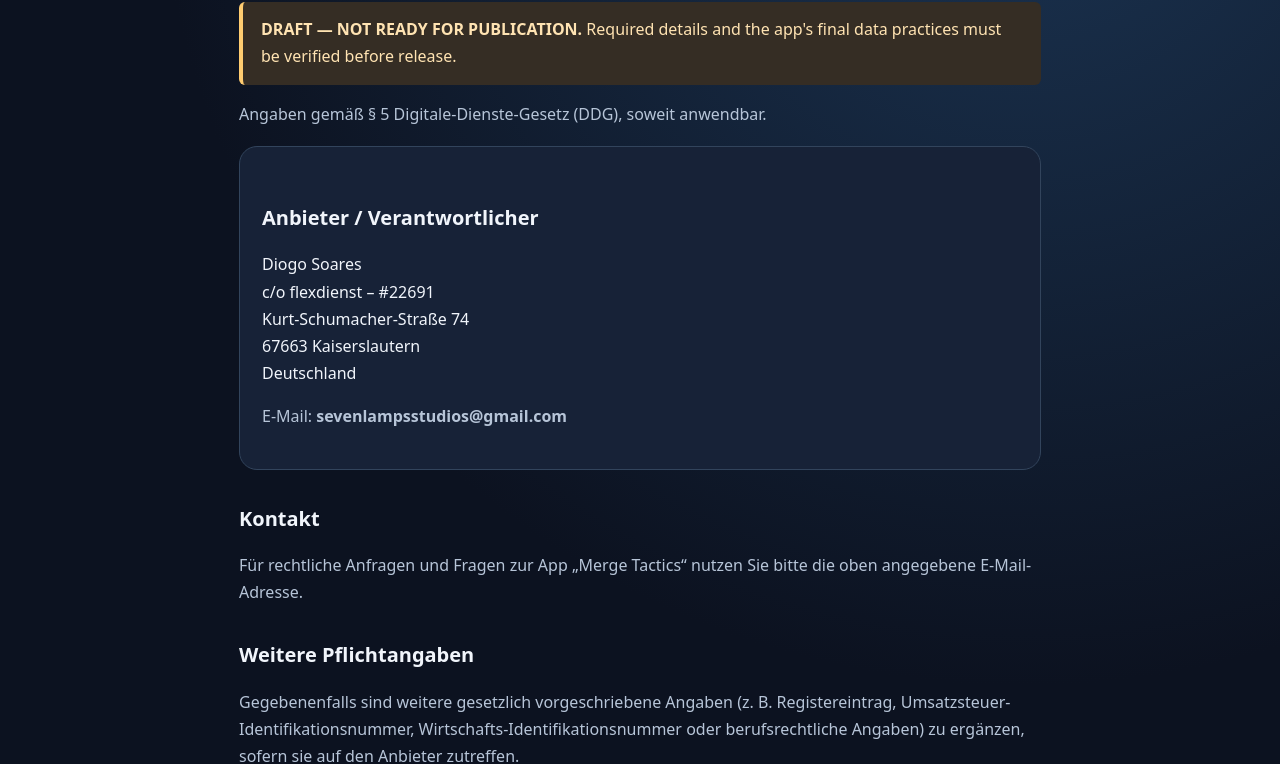
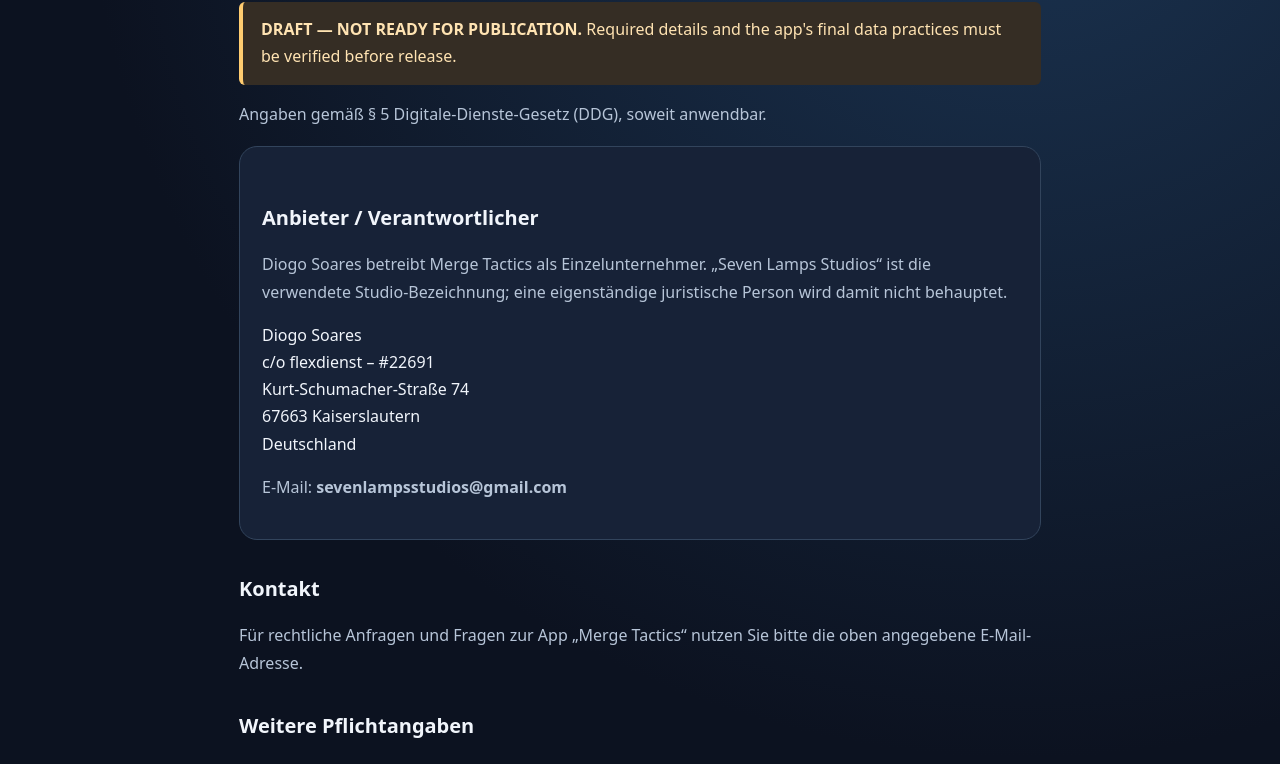
Before and after one commit to Vingator/merge-tactics-legal, a plain HTML site: page impressum.html in a window 1280 px wide. Shown: the part 184-948 px from the top of the page. Drawn offline with Linux system fonts and the light colour scheme.

Commit message:
Record confirmed operator and planned services while retaining release checks

```diff
--- a/impressum.html
+++ b/impressum.html
@@ -1,5 +1,5 @@
-<!doctype html><html lang="en"><head><meta charset="utf-8"><meta name="viewport" content="width=device-width,initial-scale=1"><meta name="robots" content="noindex,nofollow"><title>Impressum | Merge Tactics</title><link rel="stylesheet" href="style.css"></head><body><header><a class="brand" href="index.html">✦ MERGE TACTICS</a><nav aria-label="Main navigation"><a href="index.html">Home</a><a href="impressum.html">Impressum</a><a href="privacy.html">Privacy Policy</a></nav></header><main><h1>Impressum</h1><div class="notice" role="status"><strong>DRAFT — NOT READY FOR PUBLICATION.</strong> Required details and the app's final data practices must be verified before release.</div><p>Angaben gemäß § 5 Digitale-Dienste-Gesetz (DDG), soweit anwendbar.</p><section class="panel"><h2>Anbieter / Verantwortlicher</h2><address>Diogo Soares
+<!doctype html><html lang="en"><head><meta charset="utf-8"><meta name="viewport" content="width=device-width,initial-scale=1"><meta name="robots" content="noindex,nofollow"><title>Impressum | Merge Tactics</title><link rel="stylesheet" href="style.css"></head><body><header><a class="brand" href="index.html">✦ MERGE TACTICS</a><nav aria-label="Main navigation"><a href="index.html">Home</a><a href="impressum.html">Impressum</a><a href="privacy.html">Privacy Policy</a></nav></header><main><h1>Impressum</h1><div class="notice" role="status"><strong>DRAFT — NOT READY FOR PUBLICATION.</strong> Required details and the app's final data practices must be verified before release.</div><p>Angaben gemäß § 5 Digitale-Dienste-Gesetz (DDG), soweit anwendbar.</p><section class="panel"><h2>Anbieter / Verantwortlicher</h2><p>Diogo Soares betreibt Merge Tactics als Einzelunternehmer. „Seven Lamps Studios“ ist die verwendete Studio-Bezeichnung; eine eigenständige juristische Person wird damit nicht behauptet.</p><address>Diogo Soares
 c/o flexdienst – #22691
 Kurt-Schumacher-Straße 74
 67663 Kaiserslautern
-Deutschland</address><p>E-Mail: <strong>sevenlampsstudios@gmail.com</strong></p></section><h2>Kontakt</h2><p>Für rechtliche Anfragen und Fragen zur App „Merge Tactics“ nutzen Sie bitte die oben angegebene E-Mail-Adresse.</p><h2>Weitere Pflichtangaben</h2><p>Gegebenenfalls sind weitere gesetzlich vorgeschriebene Angaben (z. B. Registereintrag, Umsatzsteuer-Identifikationsnummer, Wirtschafts-Identifikationsnummer oder berufsrechtliche Angaben) zu ergänzen, sofern sie auf den Anbieter zutreffen.</p><h2>Hinweis</h2><p>Die genannte Anschrift ist eine Zustell- und Impressumsadresse. Vor Veröffentlichung ist zu prüfen, ob sie für die konkrete Tätigkeit und die anwendbaren gesetzlichen Anforderungen ausreicht.</p></main><footer>Merge Tactics · <a href="impressum.html">Impressum</a> · <a href="privacy.html">Privacy Policy</a></footer></body></html>
+Deutschland</address><p>E-Mail: <strong>sevenlampsstudios@gmail.com</strong></p></section><h2>Kontakt</h2><p>Für rechtliche Anfragen und Fragen zur App „Merge Tactics“ nutzen Sie bitte die oben angegebene E-Mail-Adresse.</p><h2>Weitere Pflichtangaben</h2><p>Nach Auskunft des Anbieters liegen derzeit keine Handelsregistereintragung und keine mitzuteilenden Umsatzsteuer- oder Wirtschafts-Identifikationsnummern vor. Vor Veröffentlichung ist zu prüfen, ob weitere Pflichtangaben (insbesondere eine inzwischen zugeteilte Kennnummer) erforderlich sind. Eine gewöhnliche Steuernummer wird hier nicht veröffentlicht.</p><p><strong>Prüfpunkt:</strong> Ob für die konkrete Tätigkeit eine zusätzliche unmittelbare Kontaktmöglichkeit (z. B. Telefonnummer) erforderlich ist, ist rechtlich zu prüfen.</p><h2>Hinweis</h2><p>Die genannte Anschrift ist eine Zustell- und Impressumsadresse. Vor Veröffentlichung ist zu prüfen, ob sie für die konkrete Tätigkeit und die anwendbaren gesetzlichen Anforderungen ausreicht.</p></main><footer>Merge Tactics · <a href="impressum.html">Impressum</a> · <a href="privacy.html">Privacy Policy</a></footer></body></html>
```
